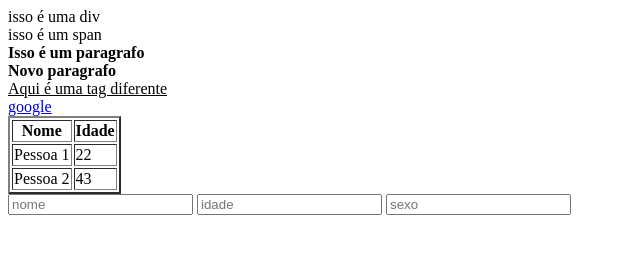
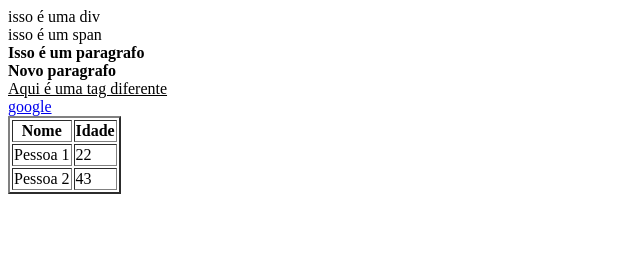
Before and after one commit to Rodolfo-ss/estudosCSS, a website with bundled scripts: page index.html in a window 1280 px wide. Shown: the whole page, without its empty margins (0-640 px from the left). Built offline with nearby package versions, Linux system fonts and the light colour scheme.

Commit message:
Update index.html

```diff
--- a/index.html
+++ b/index.html
@@ -48,11 +48,7 @@
         </tbody>
     </table>
 
-    <form>
-        <input type="input" placeholder="nome">
-        <input type="input" placeholder="idade">
-        <input type="input" placeholder="sexo">
-    </form>
+
 </body>
 
 </html>
```
